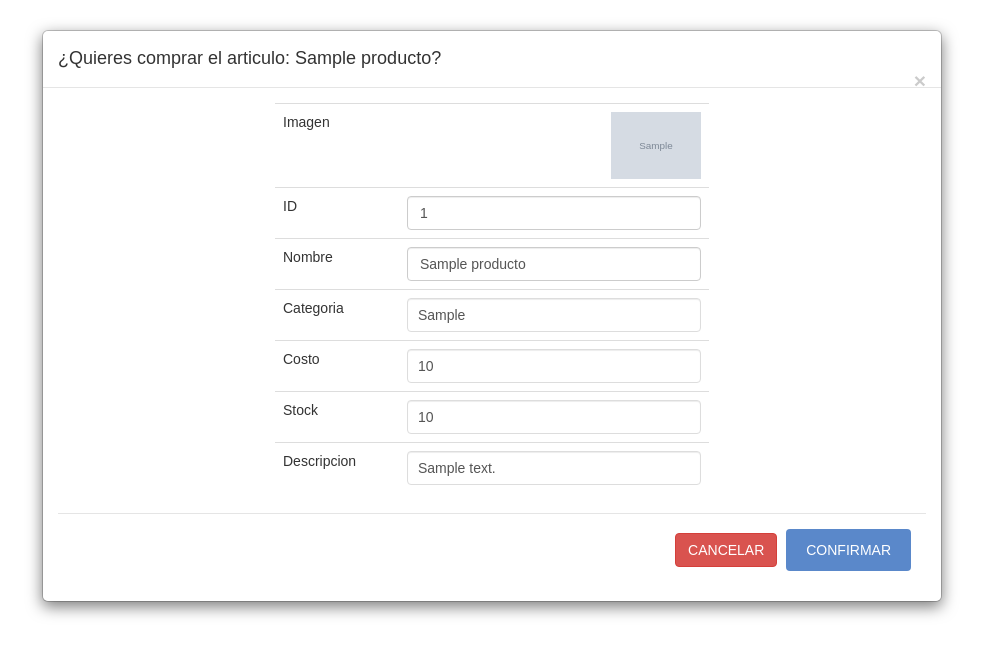
After one commit to jorge9412/Tienda_Online_Pascual, a Django app: page /guardarVenta/1 in a window 1280 px wide. The commit adds this page. Shown: the top 656 px of the page, without its empty margins (148-1131 px from the left). Run offline with Django 4.2, Linux system fonts and the light colour scheme; tables that the repository leaves empty hold one stand-in row (values such as "Sample post"); grey boxes marked "Sample" are stand-in pictures; some libraries are stand-ins or nearby versions.

Commit message:
ajusto imagenes de ventas, evento editar y agrego modal comprar

```diff
--- a/inventario/templates/add_products.html
+++ b/inventario/templates/add_products.html
@@ -12,10 +12,10 @@
     <form enctype="multipart/form-data" style=" width: 50vw; margin-left : 25vw;" action="/agregar_producto/" method="POST">{% csrf_token%}
             <p>nombre: <input type="text" name="nombre" class = "form-control"></p>
             <p>categoria: <input type="text" name="categoria"class = "form-control"></p>
-            <p>costo: <input type="number" max="8" name="costo"class = "form-control"></p>
-            <p>stock: <input type="number" max="8" name="stock"class = "form-control"></p>
+            <p>costo: <input type="number" name="costo"class = "form-control"></p>
+            <p>stock: <input type="number" name="stock"class = "form-control"></p>
             <p>descripcion: <input type="text" name="descripcion"class = "form-control"></p>
-            <p><input type="file" name = "imagen" accept="image/*"></input></p>
+            <p><input type="file" name = "imagen" required accept="image/*"></input></p>
             <button align= "left" type="submit" class="btn btn-success">Agregar producto</button>
 
     </form>
--- a/static/css/cssVentas/style.css
+++ b/static/css/cssVentas/style.css
@@ -1121,3 +1121,25 @@ div.cart-collaterals ul.products li.product:hover .add_to_cart_button{background
 .pagination > li > a, .pagination > li > span {
   color: #5a88ca;
 }
+.product-upper{
+
+    width:300px;
+    height:300px;
+    margin-bottom: 30px;
+    object-fit:cover;
+
+    cursor: pointer;
+    animation: escalar 1.5s infinite alternate;
+}
+@keyframes escalar{
+    to{
+        transform: scale(1);
+    }
+    from{
+        transform: scale(1.05);
+    }
+
+}
+.product-upper :hover{
+    filter: brightness(100%);
+}
--- a/tienda_online/settings.py
+++ b/tienda_online/settings.py
@@ -84,9 +84,9 @@ DATABASES = {
 		'ENGINE': 'django.db.backends.postgresql_psycopg2',
 		'NAME' : 'TiendaOnlineBD',
 		'USER' : 'postgres',
-		'PASSWORD' : 'Cambiar.100*',
+		'PASSWORD' : 'coke24838014',
 		'HOST' : 'localhost',
-		'PORT' : 5433,
+		'PORT' : 5432,
 	}
 }
 
--- a/tienda_online/urls.py
+++ b/tienda_online/urls.py
@@ -19,7 +19,7 @@ from django.urls import path
 from inventario.views import editar_producto, eliminar_producto, mostrar_productos, vista_busqueda_productos, obtener_producto, agregar_producto, mostrar_productos, editar_producto, eliminar_producto
 from contacto.views import mensaje_contacto
 from login.views import login_app
-from ventas.views import ventas_view
+from ventas.views import guardar_venta, ventas_view
 from django.conf.urls.static import static
 
 urlpatterns = [
@@ -32,6 +32,7 @@ urlpatterns = [
     path('eliminar_producto/<int:pk>', eliminar_producto, name="del-prods"),
     path('contacto/', mensaje_contacto),
     path('login/', login_app),
+    path('guardarVenta/<int:pk>', guardar_venta),
     path('ventas/', ventas_view,name='ventas'),
 ]
 if settings.DEBUG:
--- /dev/null
+++ b/ventas/templates/guardarVenta.html
@@ -0,0 +1,73 @@
+{% load static %}
+<!DOCTYPE html>
+<html lang="en">
+  <head>
+    <meta charset="utf-8">
+    <meta http-equiv="X-UA-Compatible" content="IE=edge">
+    <meta name="viewport" content="width=device-width, initial-scale=1">
+    <title>Tienda online</title>
+    <link rel="icon" type="image/x-icon" href="{%static 'img/favicon.png'%}">
+
+    <!-- Google Fonts -->
+    <link href='http://fonts.googleapis.com/css?family=Titillium+Web:400,200,300,700,600' rel='stylesheet' type='text/css'>
+    <link href='http://fonts.googleapis.com/css?family=Roboto+Condensed:400,700,300' rel='stylesheet' type='text/css'>
+    <link href='http://fonts.googleapis.com/css?family=Raleway:400,100' rel='stylesheet' type='text/css'>
+    <link rel="stylesheet" href="https://cdnjs.cloudflare.com/ajax/libs/font-awesome/4.7.0/css/font-awesome.min.css">
+    <link rel="stylesheet" href="{% static 'css/cssVentas/bootstrap.min.css'%}">
+    <link rel="stylesheet" href="{%static 'css/cssVentas/style.css'%}">
+  </head>
+    <body>
+        <div class = "modal-dialog modal-lg" role ="document">
+            <div class = "modal-content">
+                <div class = "modal-header">
+                    <h4 class ="modal-title">¿Quieres comprar el articulo:  {{productos.name}}?</h4>
+                    <button class = "close" type = "button" data-dismiss = "modal" aria-label = "Close">
+                        <span aria-hidden ="true">&times;</span>
+                    </button>
+
+                </div>
+                <div class ="modal-body">
+                    <form method="POST">
+                        {% csrf_token %}
+
+                        <table style="width:50%" align="center"class="table">
+                            <tr>
+                                <td>Imagen</td>
+                                <td><img src="{{productos.imagen.url}}" alt="" width = "90px" align = "right"></td>
+                            </tr>
+                            <tr>
+                                <td>ID</td>
+                                <td><input type=" text" value="{{ productos.id_producto }}" name="id_producto" class="form-control"</td>
+                            </tr>
+                            <tr>
+                                <td>Nombre</td>
+                                <td><input type=" text" value="{{ productos.name }}" name="nombre" class="form-control"</td>
+                            </tr>
+                            <tr>
+                                <td>Categoria</td>
+                                <td><input type="text" value="{{ productos.category }}" name="categoria" class="form-control" </td>
+                            </tr>
+                            <tr>
+                                <td>Costo</td>
+                                <td><input type="text" value="{{ productos.cost }}" name="costo" class="form-control"</td>
+                            </tr>
+                            <tr>
+                                <td>Stock</td>
+                                <td><input type="text" value="{{ productos.cantidad_stock}}" name="stock" class="form-control" </td>
+                            </tr>
+                            <tr>
+                                <td>Descripcion</td>
+                                <td><input type="text" value="{{ productos.description}}" name="descripcion" class="form-control" </td>
+                            </tr>
+                        </table>
+                        <div class ="modal-footer">
+                            <button class = "btn btn-danger" type = "button" data-dismiss = "modal"> CANCELAR</button>
+                            <button class = "btn btn-primary" type = "submit"> Confirmar</button>
+                        </div>
+                    </form>
+                </div>
+
+            </div>
+        </div>
+    </body>
+</html>
--- a/ventas/views.py
+++ b/ventas/views.py
@@ -6,3 +6,23 @@ from inventario.models import Productos
 def ventas_view(request):
     productos = Productos.objects.all().order_by('id_producto')
     return render(request,'ventas.html',{'productos':productos})
+
+def guardar_venta(request,pk):
+    producto = Productos.objects.get(id_producto=pk)
+    if request.method == 'POST':
+
+        producto.name = request.POST["nombre"]
+        producto.category = request.POST["categoria"]
+        producto.cost = request.POST["costo"]
+        producto.cantidad_stock = request.POST["stock"]
+        producto.description = request.POST["descripcion"]
+        producto.save()
+        return redirect('/mostrar_productos/')
+
+    else:
+
+        context = {
+            'productos': producto,
+        }
+
+        return render(request,'guardarVenta.html',context)
```
Also changed, not shown: inventario/templates/edit_product.html (+10 -2 lines), inventario/views.py (+7 -1 lines), ventas/templates/ventas.html (+16 -2 lines), media/media/xiaomi.jfif (added).
